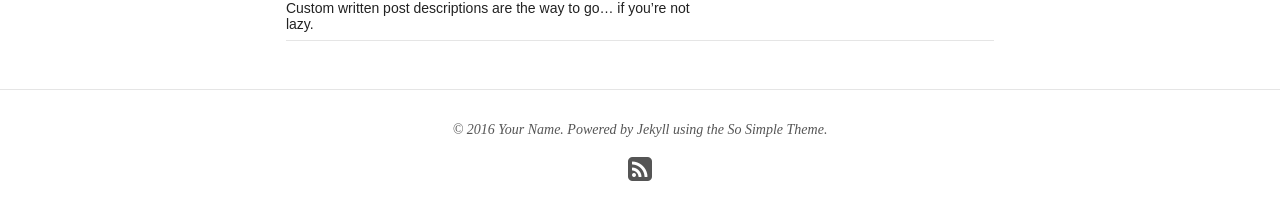
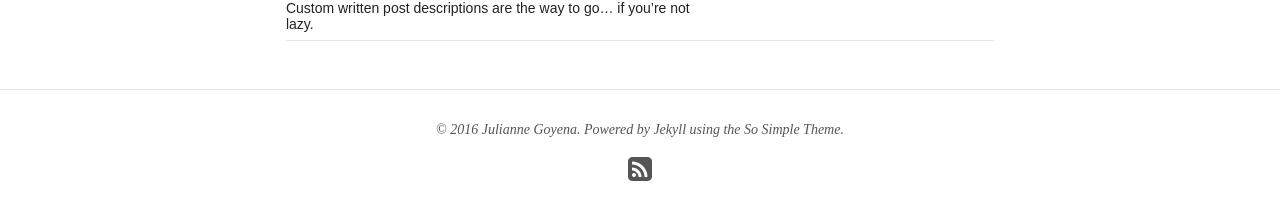
Before and after one commit to iOess/ioess.github.com, a Jekyll site: the page built from index.html, in a window 1280 px wide and 900 px high, scrolled down 674 px. Shown: the part 619-839 px from the top of the window. Built offline with Jekyll 4.4.1, drawn with Linux system fonts in a browser that asks for light colours; nearby versions of some CDN libraries.

Commit message:
change photo

```diff
--- a/_config.yml
+++ b/_config.yml
@@ -3,7 +3,7 @@
 title: Julianne Goyena
 locale: en_US
 description: Describe your website here.
-logo: site-logo.png
+logo: avatar.jpg
 search: true
 url: http://juliannegoyena.com
 
@@ -36,7 +36,7 @@
 
 # Site owner
 owner:
-  name: Your Name
+  name: Julianne Goyena
   avatar: bio-photo.jpg
   email: you@email.com
   disqus-shortname:
--- a/_data/navigation.yml
+++ b/_data/navigation.yml
@@ -1,7 +1,7 @@
 # Site navigation links
 
 - title: About
-  url: /about/
+  url: http://juliannegoyena.com
 
 - title: Projects
   url: /projects/
```
Also changed, not shown: about/index.md (+1 -1 lines).
